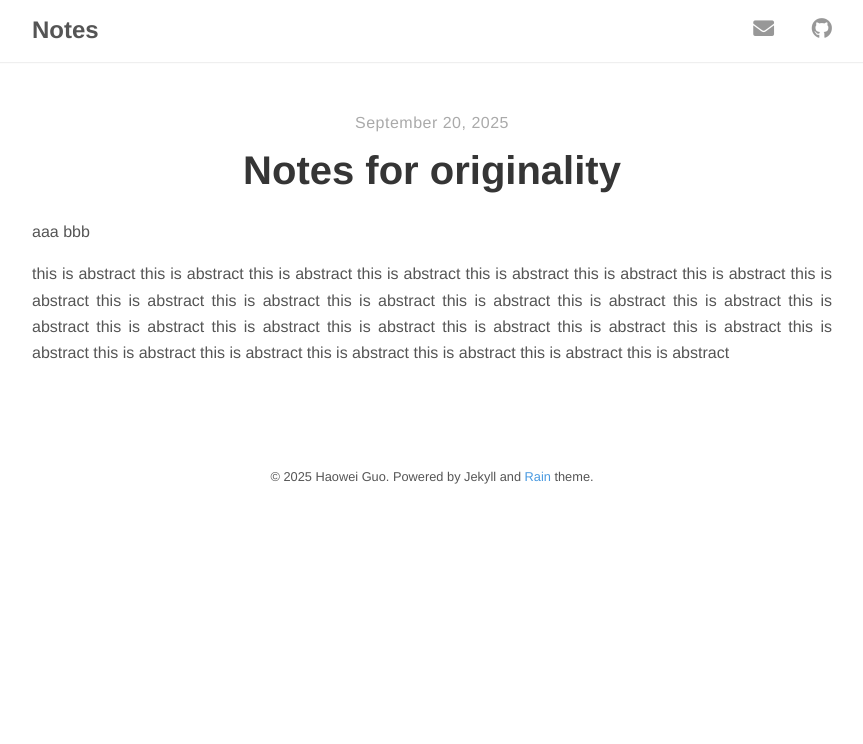
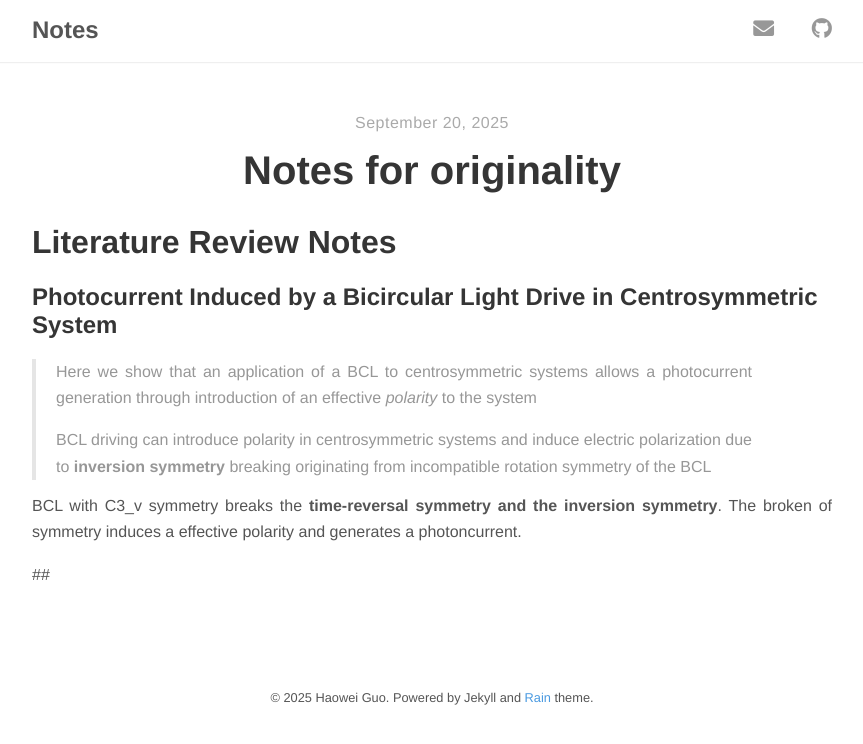
Before and after one commit to Hwei-esay/Notes, a Jekyll site: the page built from _posts/2025-09-20-test.md, in a window 1280 px wide. Shown: the top 744 px of the page, without its empty margins (208-1071 px from the left). Built offline with Jekyll 4.4.1, drawn with Linux system fonts in a browser that asks for light colours; nearby versions of some CDN libraries.

Commit message:
Update 2025-09-20-test.md

```diff
--- a/_posts/2025-09-20-test.md
+++ b/_posts/2025-09-20-test.md
@@ -4,7 +4,15 @@ title: "Notes for originality "
 author: "Haowei"
 excerpt: "This Is Abstract."
 ---
-aaa
-bbb
 
-this is abstract this is abstract this is abstract this is abstract th<!--more-->is is abstract this is abstract this is abstract this is abstract this is abstract this is abstract this is abstract this is abstract this is abstract this is abstract this is abstract this is abstract this is abstract this is abstract this is abstract this is abstract this is abstract this is abstract this is abstract this is abstract this is abstract this is abstract this is abstract this is abstract
+# Literature Review Notes
+
+## Photocurrent Induced by a Bicircular Light Drive in Centrosymmetric System
+
+> Here we show that an application of a BCL to centrosymmetric systems allows a photocurrent generation through introduction of an effective _polarity_ to the system
+>
+> BCL driving can introduce polarity in centrosymmetric systems and induce electric polarization due to **inversion symmetry** breaking originating from incompatible rotation symmetry of the BCL
+
+BCL with C3_v symmetry breaks the **time-reversal symmetry and the inversion symmetry**. The broken of symmetry induces a effective polarity and generates a photoncurrent.
+
+##
```
